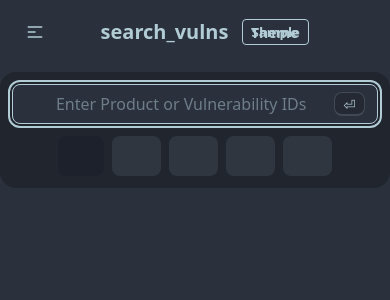
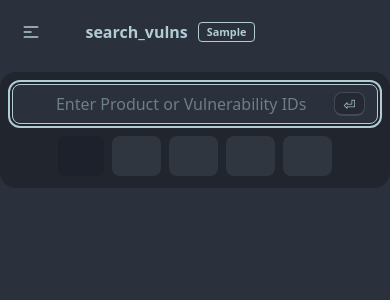
Before and after one commit to ra1nb0rn/search_vulns, a Python web app: template src/search_vulns/web_server_files/templates/index.html in a window 390 px wide. Shown: the top 300 px of the page. Run offline with Jinja, Linux system fonts and the light colour scheme; the template is opened without the code that fills it: most values are stand-ins (such as "Sample title", 1, 10 or a date in 2020); style sheets or scripts are compiled from the project's sources; some libraries are stand-ins or nearby versions; some web fonts are replaced.

Commit message:
Make Navbar smaller on mobile screens

```diff
--- a/src/search_vulns/web_server_files/static/css/search_vulns.css
+++ b/src/search_vulns/web_server_files/static/css/search_vulns.css
@@ -222,9 +222,16 @@
     line-height: calc(1.375 / 0.938);
 }
 
+/* Version badge sizes mobile and desktop */
 .text-version-badge {
     font-size: 0.825rem;
     line-height: 1.5rem;
+}
+@media (max-width: 639px) {
+    .text-version-badge {
+        font-size: 0.675rem;
+        line-height: 1.1rem;
+    }
 }
 
 .dont-break-out {
--- a/src/search_vulns/web_server_files/templates/base.html
+++ b/src/search_vulns/web_server_files/templates/base.html
@@ -23,7 +23,7 @@
     <div class="navbar bg-base-100">
         <div class="navbar-start">
             <div class="dropdown">
-                <div tabindex="0" role="button" class="btn btn-ghost md:hidden">
+                <div tabindex="0" role="button" class="btn btn-ghost max-sm:btn-sm md:hidden">
                     <svg xmlns="http://www.w3.org/2000/svg" class="h-5 w-5" fill="none" viewBox="0 0 24 24"
                         stroke="currentColor">
                         <path stroke-linecap="round" stroke-linejoin="round" stroke-width="2"
@@ -31,16 +31,16 @@
                     </svg>
                 </div>
                 <ul tabindex="0"
-                    class="menu menu-sm dropdown-content mt-3 z-[1] p-2 shadow bg-base-100 rounded-box w-52 border border-3 border-base-300">
+                    class="menu dropdown-content mt-2 z-[1] p-2 shadow bg-base-100 rounded-box w-52 border border-3 border-base-300">
                     <li><a href="/">Home</a></li>
                     <li><a href="/about">About</a></li>
                     <li><a href="/api/setup">API</a></li>
                     <li><a href="/news">News</a></li>
                 </ul>
             </div>
-            <a class="btn btn-ghost text-xl" href="/"><i class="fa-solid fa-bug my-auto"></i>
+            <a class="btn btn-ghost max-sm:btn-sm max-sm:text-base text-xl" href="/"><i class="fa-solid fa-bug my-auto"></i>
                 search_vulns<span
-                    class="ml-2 py-0 px-2 my-auto text-version-badge rounded border border-base-content">{{ sv_version
+                    class="ml-1 md:ml-2 py-0 px-2 my-auto text-version-badge rounded border border-base-content">{{ sv_version
                     }}</span>
             </a>
         </div>
@@ -54,7 +54,7 @@
         </div>
         <div class="navbar-end">
             <div class="dropdown dropdown-end">
-                <div tabindex="0" role="button" class="btn btn-ghost rounded-btn">Theme <i
+                <div tabindex="0" role="button" class="btn btn-ghost rounded-btn max-sm:px-2"><span class="max-md:hidden">Theme</span><span class="md:hidden sm:text-lg"><i class="fa-solid fa-circle-half-stroke"></i></span> <i
                         class="fa-solid fa-chevron-down"></i></div>
                 <ul tabindex="0" id="theme-selector"
                     class="menu dropdown-content z-[1] p-2 shadow bg-base-100 border-3 border-base-300 rounded-box w-40">
@@ -68,8 +68,8 @@
                     <li id="theme-option-sunset" onclick="changeTheme(this)"><a>Sunset</a></li>
                 </ul>
             </div>
-            <a class="btn btn-ghost" href="https://github.com/ra1nb0rn/search_vulns">
-                <i class="fa-brands fa-github text-xl"></i>
+            <a class="btn btn-ghost max-sm:px-1" href="https://github.com/ra1nb0rn/search_vulns">
+                <i class="fa-brands fa-github text-base sm:text-xl"></i>
             </a>
         </div>
     </div>
```
